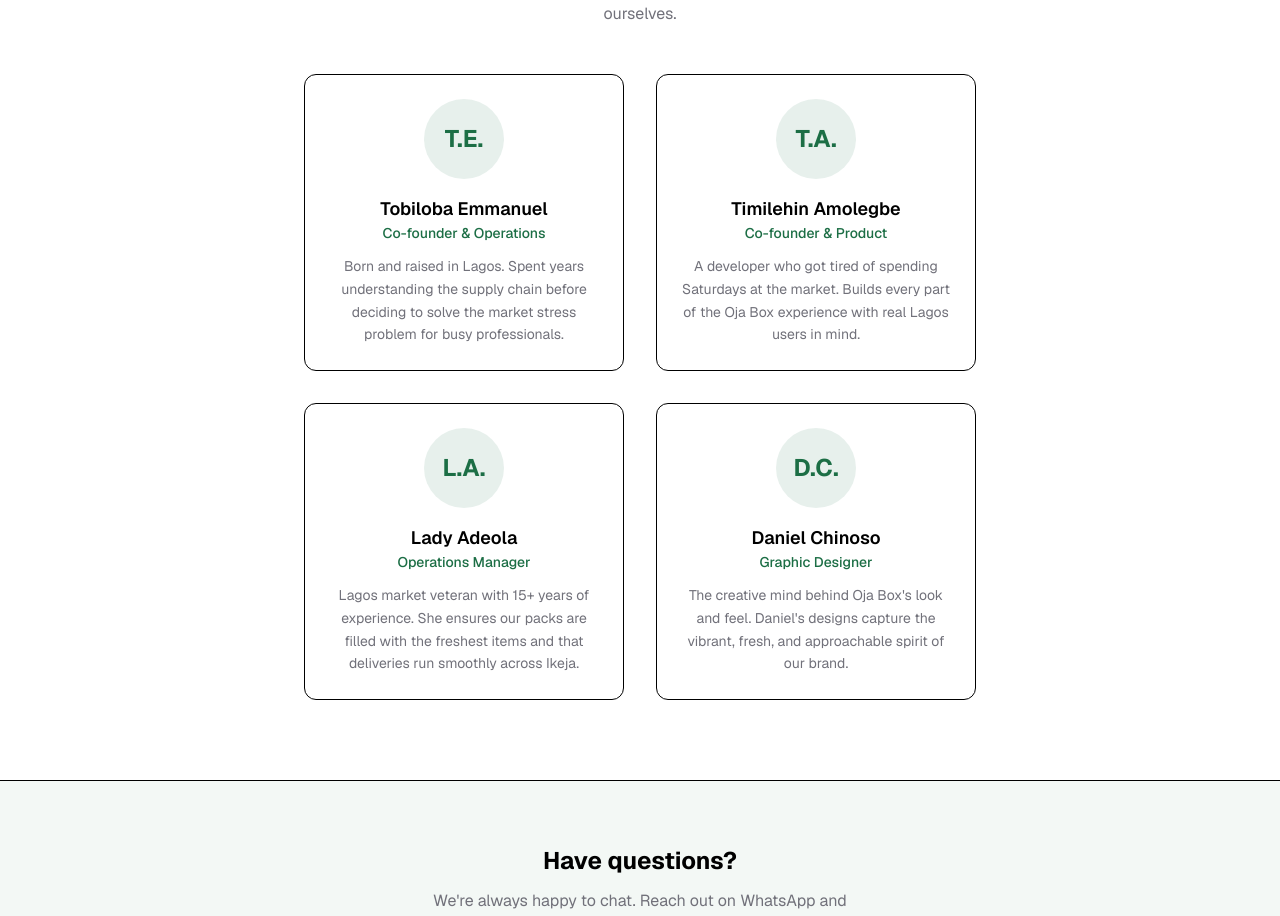
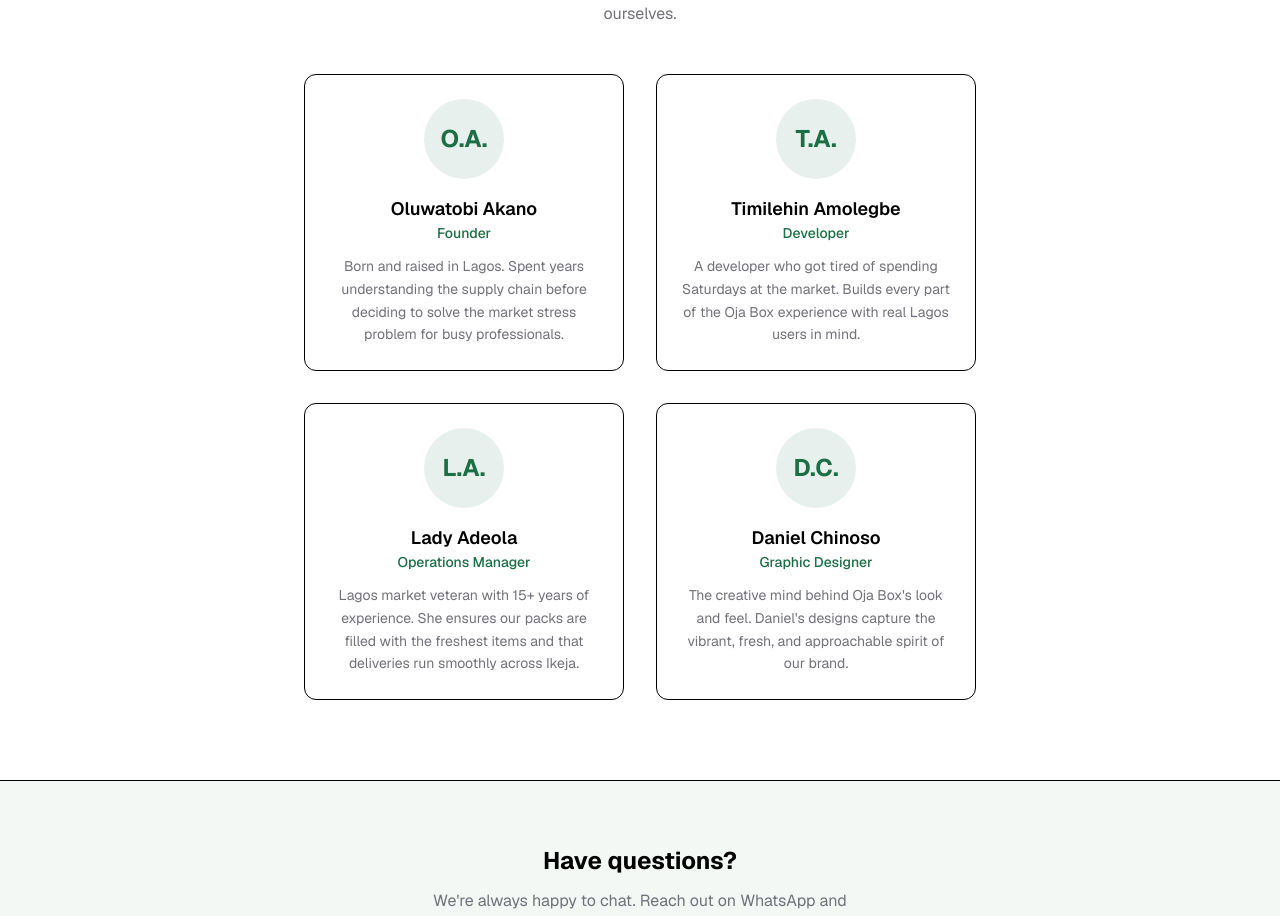
Before and after one commit to nextlynx-AI-Ltd/ojaboxVersionOneProject, a Next.js app: page /about in a window 1280 px wide. Shown: the part 1384-2300 px from the top of the page. Built offline with nearby package versions, Linux system fonts and the light colour scheme.

Commit message:
feat: Adding all charges to checkout.

```diff
--- a/src/app/about/page.tsx
+++ b/src/app/about/page.tsx
@@ -3,14 +3,14 @@ import { Button } from "@/components/ui/button"
 
 const team = [
   {
-    name: "Tobiloba Emmanuel",
-    role: "Co-founder & Operations",
+    name: "Oluwatobi Akano",
+    role: "Founder",
     bio: "Born and raised in Lagos. Spent years understanding the supply chain before deciding to solve the market stress problem for busy professionals.",
-    initials: "T.E.",
+    initials: "O.A.",
   },
   {
     name: "Timilehin Amolegbe",
-    role: "Co-founder & Product",
+    role: "Developer",
     bio: "A developer who got tired of spending Saturdays at the market. Builds every part of the Oja Box experience with real Lagos users in mind.",
     initials: "T.A.",
   },
--- a/src/app/order/checkout/page.tsx
+++ b/src/app/order/checkout/page.tsx
@@ -186,6 +186,14 @@ const Checkout = () => {
                   <span>{formatPrice(order.total)}</span>
                 </div>
                 <div className="flex justify-between">
+                  <span className="text-muted-foreground">Packaging</span>
+                  <span>{formatPrice(PACKAGING_FEE)}</span>
+                </div>
+                <div className="flex justify-between">
+                  <span className="text-muted-foreground">Service Charge</span>
+                  <span>{formatPrice(SERVICE_CHARGE)}</span>
+                </div>
+                <div className="flex justify-between">
                   <span className="text-muted-foreground">Delivery</span>
                   <span>{formatPrice(DELIVERY_FEE)}</span>
                 </div>
```
